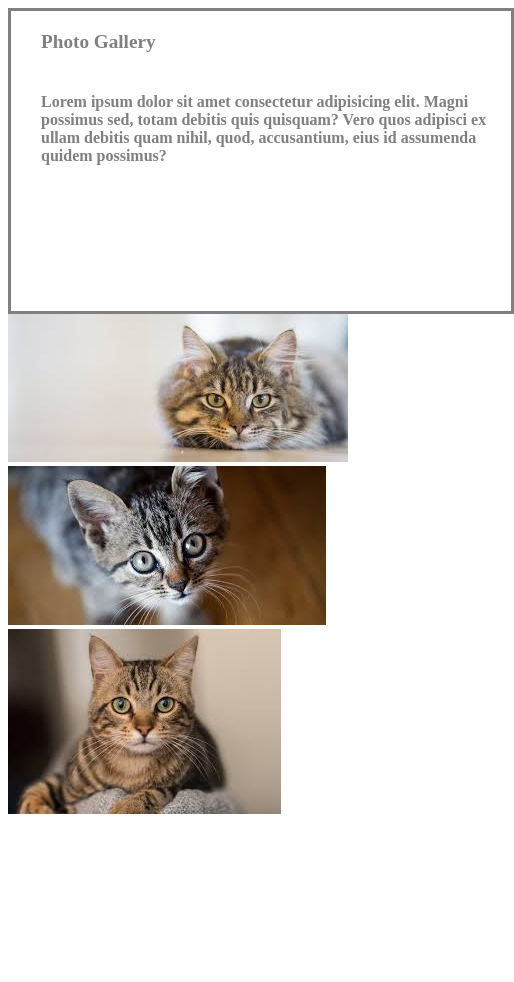
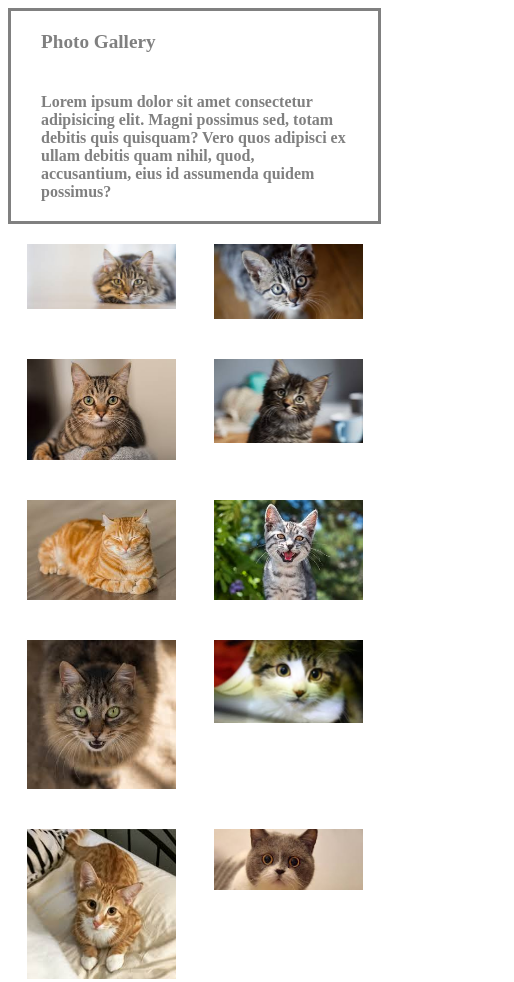
Before and after one commit to giphilgolden/masonry-activity, a plain HTML site: page index.html in a window 390 px wide. Shown: the whole page, 514 px wide, since content can reach past the window. Before the commit the page ends 844 px from the top, so only its background shows below. Drawn offline with Linux system fonts and the light colour scheme; files that its build step writes are made by us from their sources; files whose address does not match are found by name.

Commit message:
finished?

```diff
--- a/assets/styles.css
+++ b/assets/styles.css
@@ -1,9 +1,10 @@
 .header {
     border: 3px gray solid;
     width: 500px;
-    height: 300px;
+    height: fit-content;
     color: gray;
     font-weight: bold;
+    padding-bottom: 40px;
 }
 
 .header-top {
@@ -18,6 +19,48 @@
 
 .header-bot {
     margin-left: 30px;
+    margin-right: 30px;
     position: relative;
     top: 20px;
 }
+
+img {
+    width: 236px;
+    margin: 20px 40px 20px 10px;
+}
+
+.body2 {
+    display: flex;
+}
+
+.left-pics {
+    margin-left: auto;
+}
+
+@media all and (max-width: 520px) {
+    .header {
+        border: 3px gray solid;
+        width: 98%;
+        color: gray;
+        font-weight: bold;
+        padding-bottom: 40px;
+    }
+
+    .body2 {
+    display: block;
+    }
+
+    img {
+        width: 40%;
+        height: fit-content;
+        margin: 20px auto;
+    }
+
+    .left-pics {
+        display: flex;
+        flex-direction: row;
+        flex-flow: wrap;
+    }
+
+
+}
--- a/index.html
+++ b/index.html
@@ -7,6 +7,8 @@
     <link rel="stylesheet" href="../masonry_activity/assets/styles.css">
 </head>
 <body>
+
+    <div class="body2">
         <div class="header">
             <div class="header-top">
                 <span>Photo Gallery</span>
@@ -16,17 +18,28 @@
                 </span>
         </div>
 
+
         <div class="main-body">
             <div class="left-column">
+                <div class="left-pics">
                     <img src="assets\photos\download.jpg" alt="">
                     <img src="assets\photos\download (1).jpg" alt="">
                     <img src="assets\photos\download (2).jpg" alt="">
+                    <img src="assets\photos\download (3).jpg" alt="">
+                    <img src="assets\photos\download (4).jpg" alt="">
+                    <img src="assets\photos\download (5).jpg" alt="">
+                    <img src="assets\photos\download (6).jpg" alt="">
+                    <img src="assets\photos\download (7).jpg" alt="">
+                    <img src="assets\photos\download (8).jpg" alt="">
+                    <img src="assets\photos\download (9).jpg" alt="">
+                </div>
             </div>
 
             <div class="right-column">
 
             </div>
         </div>
+    </div>
 
     <script src="../masonry_activity/assets/main.js"></script>
 </body>
```
Also changed, not shown: assets/photos/download (3).jpg (added), assets/photos/download (4).jpg (added), assets/photos/download (5).jpg (added), assets/photos/download (6).jpg (added), assets/photos/download (7).jpg (added), assets/photos/download (8).jpg (added), assets/photos/download (9).jpg (added). Lines whose indentation alone changed are shown as unchanged.
